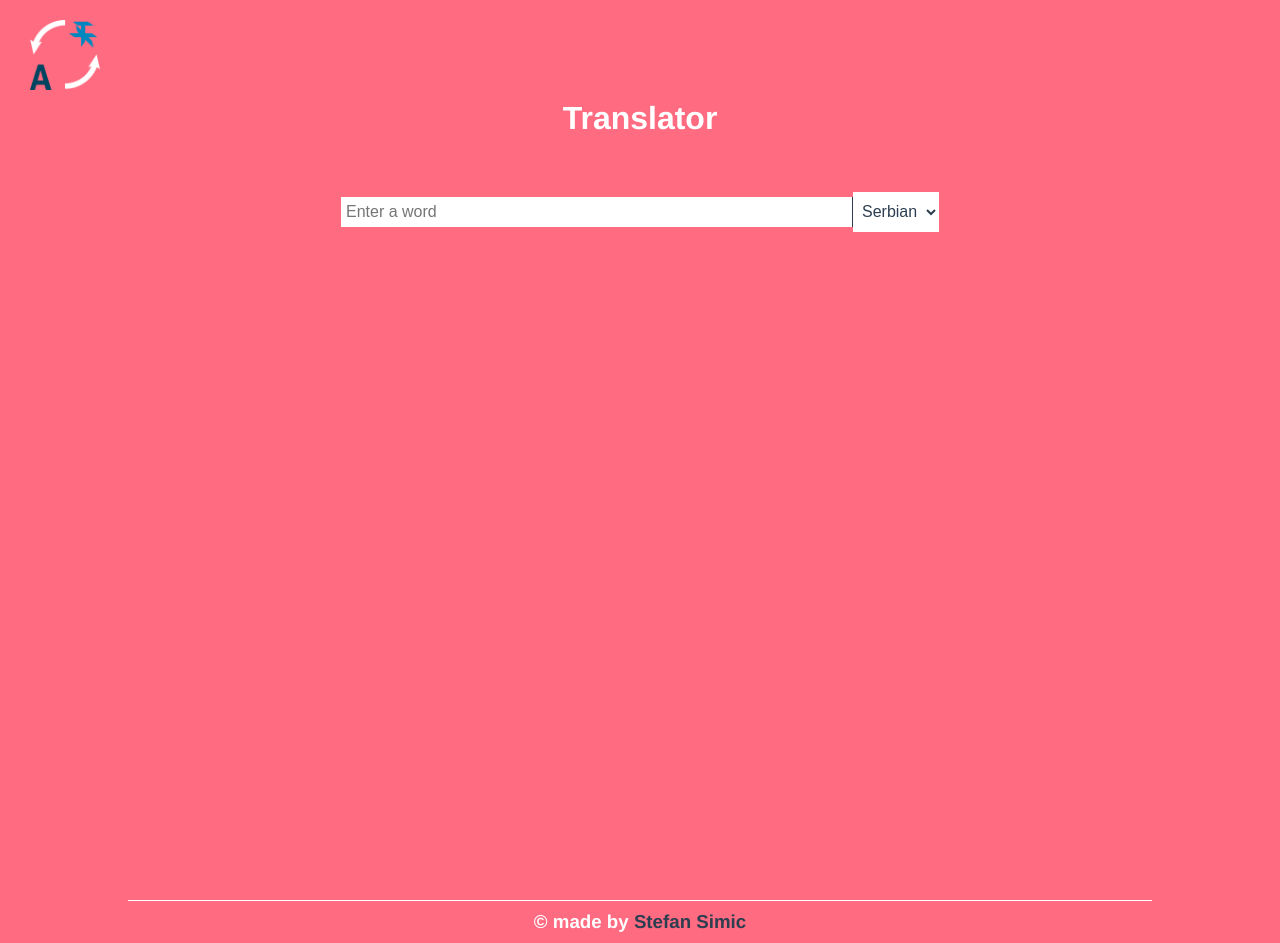
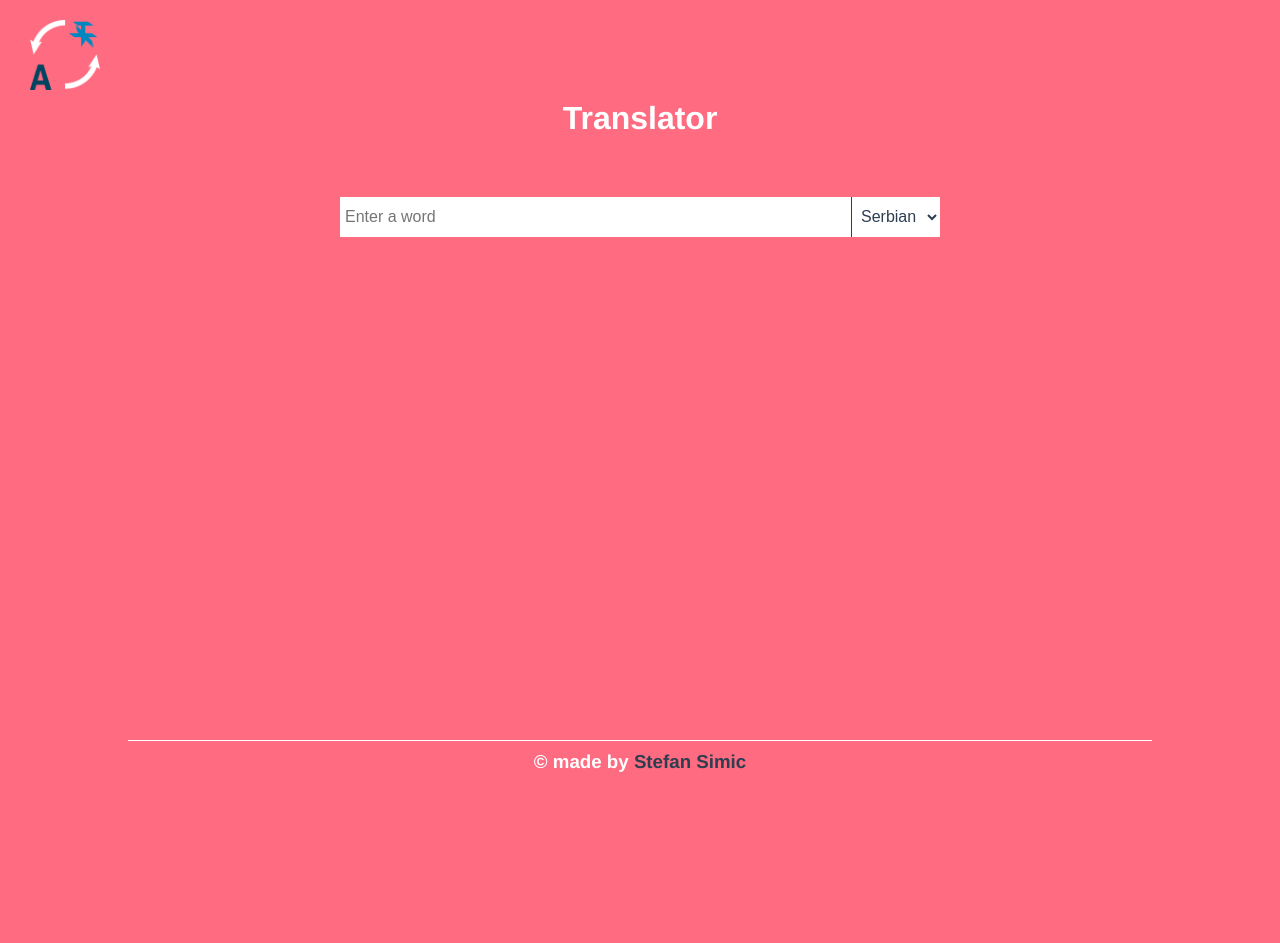
Before and after one commit to simmedia/Translator, a Vue app: page / in a window 1280 px wide. After the commit the page ends 800 px from the top, so only its background shows below. Built offline with nearby package versions, Linux system fonts and the light colour scheme; what vue-resource would draw is missing.

Commit message:
New languages!

```diff
--- a/src/App.vue
+++ b/src/App.vue
@@ -60,7 +60,7 @@ export default {
 body {
   background: #ff6b81;
   box-sizing: border-box;
-  height: 100%;
+  /* height: 100vh; */
 }
 #app {
   font-family: "Avenir", Helvetica, Arial, sans-serif;
@@ -74,7 +74,7 @@ body {
 }
 .wrapper {
   width: 100%;
-  height: 100vh;
+  height: 80vh;
   position: relative;
 }
 
--- a/src/components/TranslateForm.vue
+++ b/src/components/TranslateForm.vue
@@ -5,6 +5,12 @@
       <select v-model="language">
         <option value="sr">Serbian</option>
         <option value="en">English</option>
+        <option value="de">German</option>
+        <option value="fr">French</option>
+        <option value="cs">Chech</option>
+        <option value="es">Spanish</option>
+        <option value="it">Italian</option>
+        <option value="ru">Russian</option>
       </select>
       <input type="submit" value="Translate">
     </form>
@@ -57,7 +63,7 @@ input[type="text"] {
   outline: none;
   width: 40%;
   padding: 5px;
-  height: 30px;
+  height: 40px;
   color: #2c3e50;
   font-size: 1rem;
   margin-top: 60px;
```
